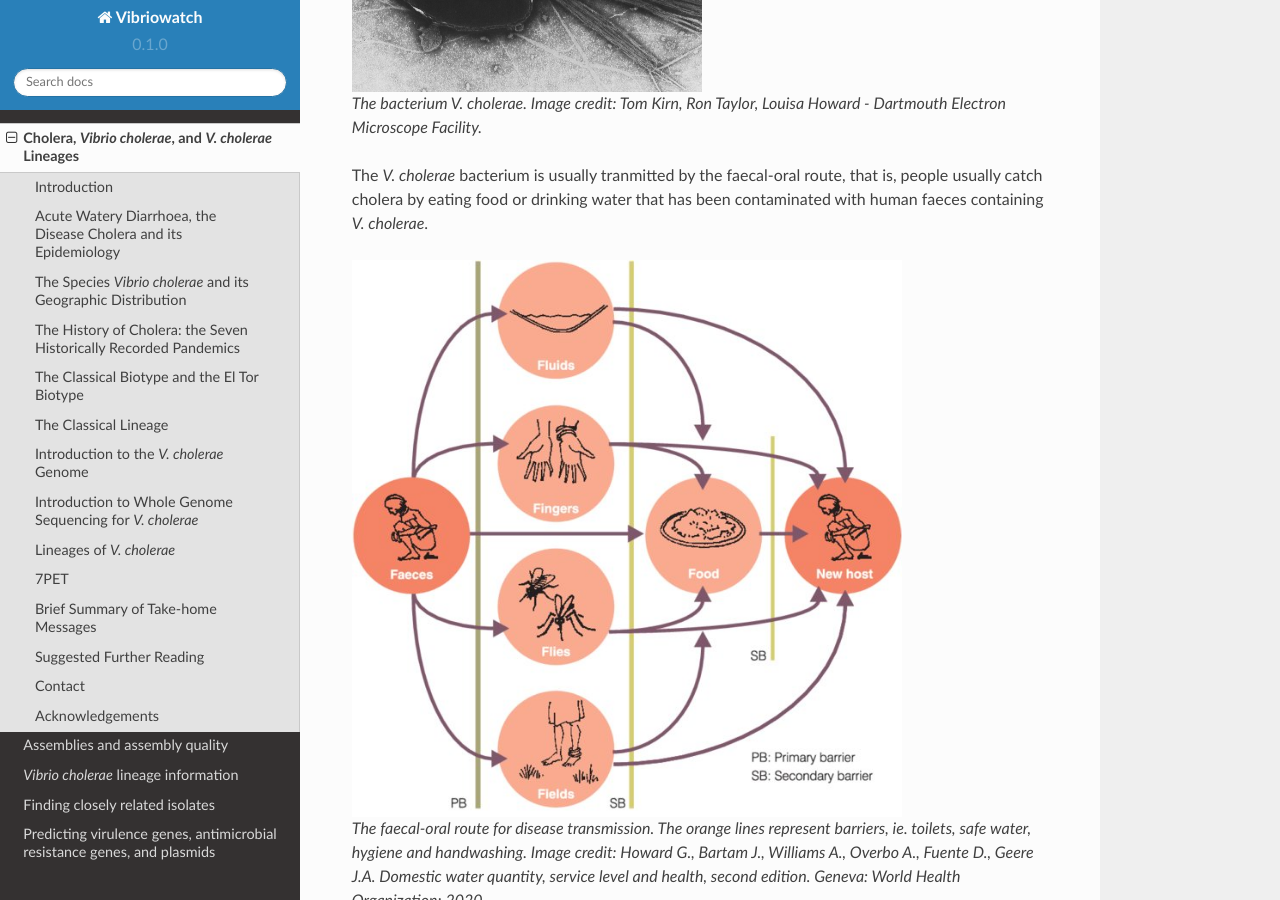
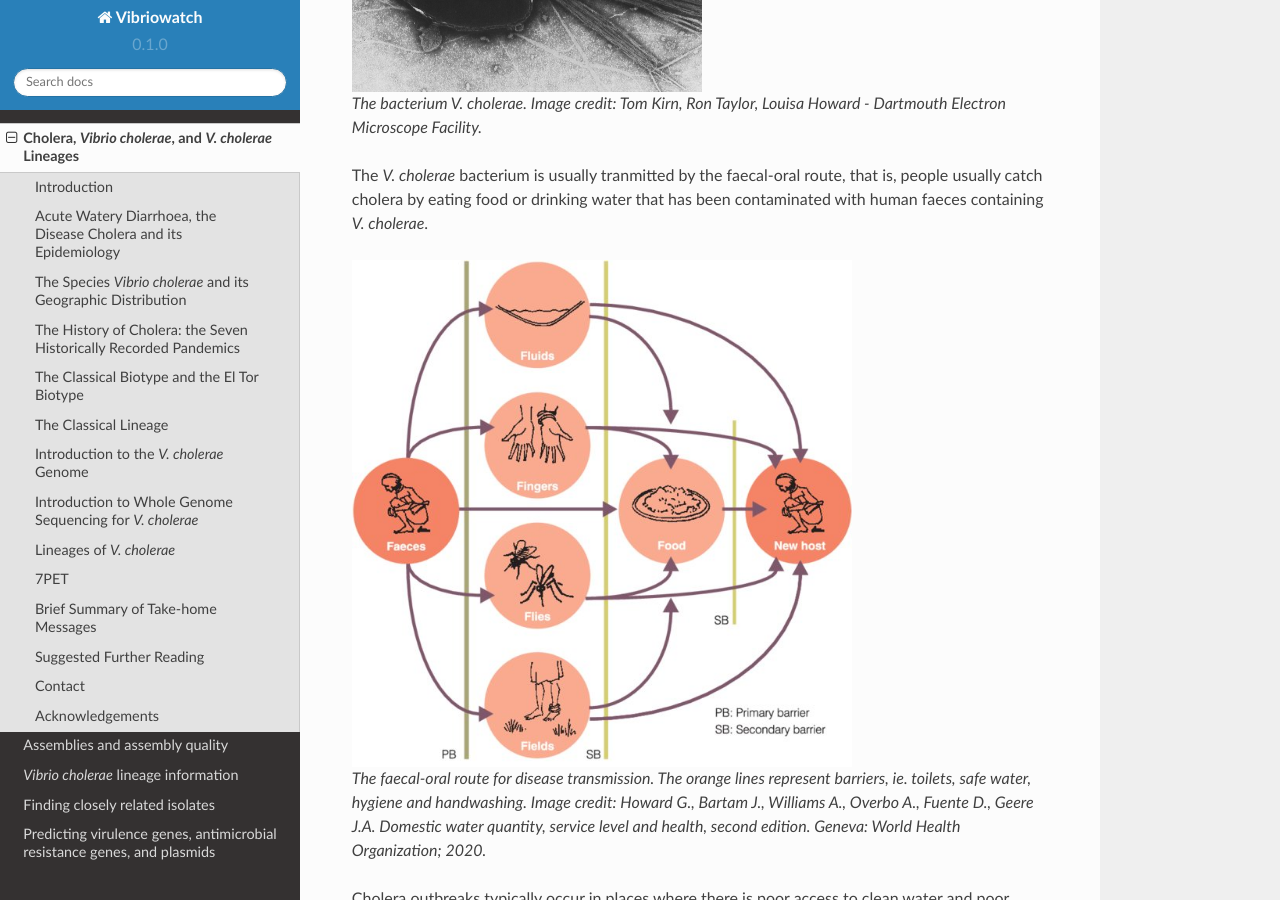
Before and after one commit to avrilcoghlan/cholerabook, a Sphinx documentation site: the page built from docs/source/vibriogenomes.rst, in a window 1280 px wide and 900 px high, scrolled down 641 px. Built offline with Sphinx 7.4.7 and the Read the Docs theme 2.0.0, drawn with Linux system fonts in a browser that asks for light colours.

Commit message:
Update vibriogenomes.rst

```diff
--- a/docs/source/vibriogenomes.rst
+++ b/docs/source/vibriogenomes.rst
@@ -22,7 +22,7 @@
 with human faeces containing *V. cholerae*.
 
 .. figure:: FaecalOralRoute.jpg
-  :width: 550
+  :width: 500
 
   The faecal-oral route for disease transmission. The orange lines represent barriers, ie. toilets, safe water, hygiene and handwashing. Image credit: Howard G., Bartam J., Williams A., Overbo A., Fuente D., Geere J.A. Domestic water quantity, service level and health, second edition. Geneva: World Health Organization; 2020.
 
@@ -79,7 +79,7 @@
 .. _Feng et al 2008: https://pubmed.ncbi.nlm.nih.gov/19115014/
 
 .. figure:: SnowCholeraMap.jpg
-  :width: 650
+  :width: 500
 
   Map of cholera cases in London in 1854 made by the doctor John Snow during the third historically recorded cholera pandemic. Cholera cases are highlighted in black. Image credit: Original map made by John Snow in 1854.
 
```
